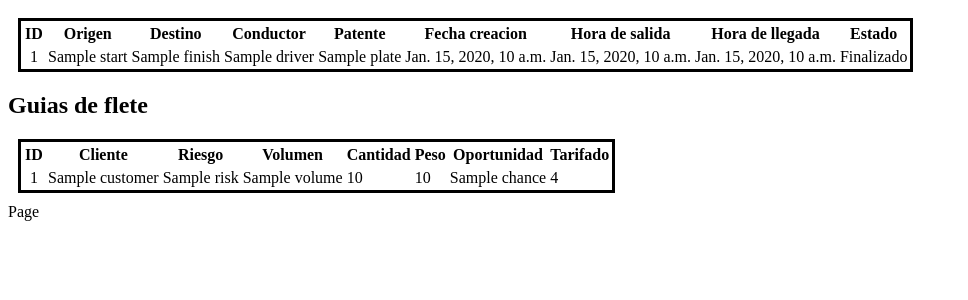
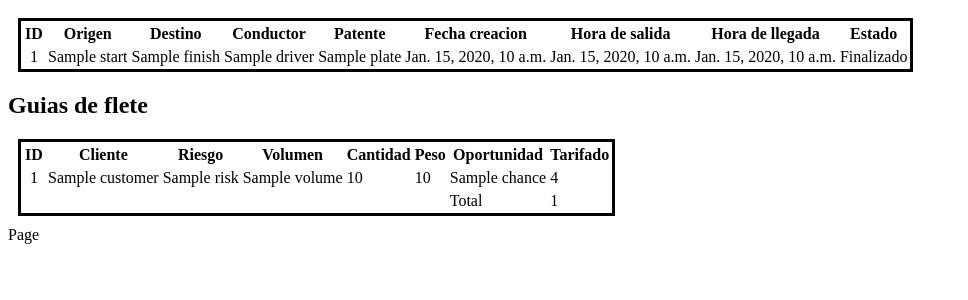
Before and after one commit to rgamboar/L-S, a Django app: template templates/pdf.html in a window 1280 px wide. Shown: the part 156-456 px from the top of the page, without its empty margins (0-968 px from the left). Run offline with Django 3.2, Linux system fonts and the light colour scheme; the template is opened without the code that fills it: most values are stand-ins (such as "Sample title", 1, 10 or a date in 2020).

Commit message:
agrega total a manifiesto

```diff
--- a/login/models.py
+++ b/login/models.py
@@ -121,6 +121,12 @@ class Freight(models.Model):
 	def __unicode__(self):
 		return unicode(self.id)
 
+	def totalRate(self):
+		packages= Package.LogicPackage.filter(freight=self)
+		total = 0
+		for package in packages:
+			total = total + package.rate
+		return total
 
 
 class Package(models.Model):
--- a/login/views.py
+++ b/login/views.py
@@ -385,6 +385,9 @@ def customerIndex(request):
 def customerProfile(request, customer_id):
     customer = Customer.LogicCustomer.get(id=customer_id)
     own_packages = Package.LogicPackage.filter(customer=customer)
+    num_page = request.GET.get('page', 1)
+    paginator = Paginator(own_packages, 25)
+    own_packages = paginator.page(num_page)
     return render(request, 'intranet/customers/profile.html',
         {
             'customer': customer,
--- a/templates/pdf.html
+++ b/templates/pdf.html
@@ -32,6 +32,11 @@
             .text-center {
                 width: 20px;
                 text-align: center;
+            }
+
+            .last-line {
+                border-style: none;
+
             }
 
         </style>
@@ -115,6 +120,16 @@
                             <td>{{package.rate}}</td>
                         </tr>
                         {% endfor %}
+                        <tr>
+                            <td class="last-line"></td>
+                            <td class="last-line"></td>
+                            <td class="last-line"></td>
+                            <td class="last-line"></td>
+                            <td class="last-line"></td>
+                            <td class="last-line"></td>
+                            <td>Total</td>
+                            <td>{{freight.totalRate}}</td>
+                        </tr>
                     </tbody>
                 </table>
         <div id="footerContent">
```
Also changed, not shown: templates/intranet/customers/profile.html (+26 -0 lines).
